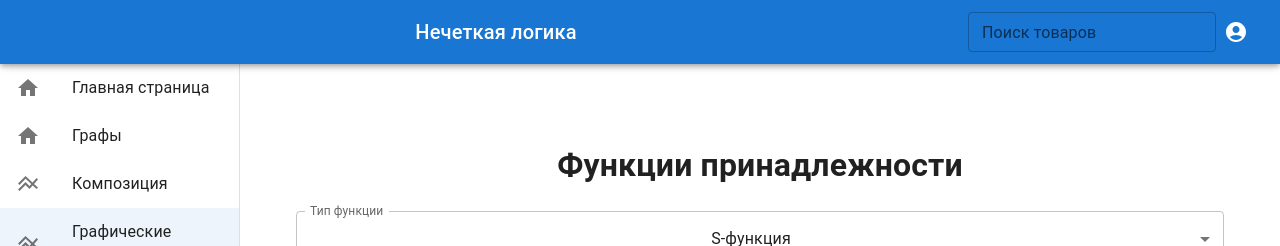
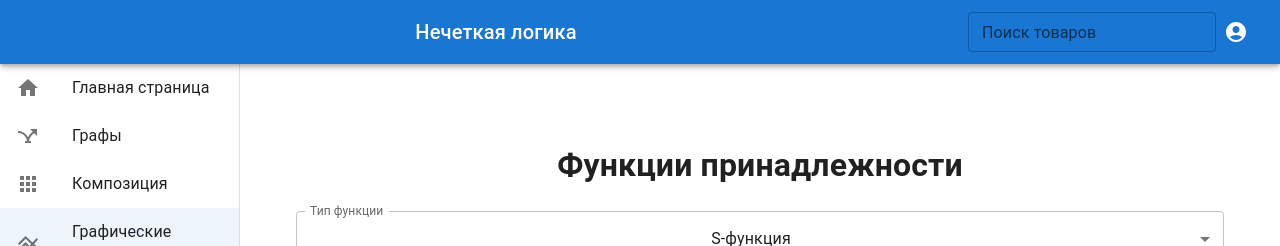
Before and after one commit to BoyarkinAlexandr/FuzzyLogic, a React (Vite) app in the folder frontend/: page /member in a window 1280 px wide. Shown: the top 246 px of the page. Built offline with nearby package versions, Linux system fonts and the light colour scheme.

Commit message:
Изменил стили navbar

```diff
--- a/frontend/src/components/MembershipFunction.jsx
+++ b/frontend/src/components/MembershipFunction.jsx
@@ -266,8 +266,8 @@ const MembershipFunction = () => {
               plugins: {
                 annotation: {
                   annotations: [
-                    // Отображение вертикальной линии для B
-                    showBLine && {
+                    // Отображение вертикальной линии для B и C только для трапецеидальной функции
+                    functionType === "trapezoidal" && showBLine && {
                       type: "line",
                       mode: "vertical",
                       scaleID: "x",
@@ -276,8 +276,7 @@ const MembershipFunction = () => {
                       borderWidth: 2,
                       borderDash: [5, 5], // Пунктирная линия
                     },
-                    // Отображение вертикальной линии для C
-                    showCLine && {
+                    functionType === "trapezoidal" && showCLine && {
                       type: "line",
                       mode: "vertical",
                       scaleID: "x",
@@ -286,7 +285,7 @@ const MembershipFunction = () => {
                       borderWidth: 2,
                       borderDash: [5, 5], // Пунктирная линия
                     },
-                  ].filter(Boolean),
+                  ].filter(Boolean), // Убираем пустые значения
                 },
               },
             }}
--- a/frontend/src/components/Navbar.jsx
+++ b/frontend/src/components/Navbar.jsx
@@ -5,7 +5,7 @@ import AppBar from '@mui/material/AppBar';
 import CssBaseline from '@mui/material/CssBaseline';
 import Toolbar from '@mui/material/Toolbar';
 import Typography from '@mui/material/Typography';
-import Divider from '@mui/material/Divider';
+import AppsIcon from '@mui/icons-material/Apps';
 import ListItem from '@mui/material/ListItem';
 import ListItemButton from '@mui/material/ListItemButton';
 import ListItemIcon from '@mui/material/ListItemIcon';
@@ -16,6 +16,7 @@ import IconButton from '@mui/material/IconButton';
 import AccountCircle from '@mui/icons-material/AccountCircle';
 import { Link, useLocation } from 'react-router-dom';
 import TextField from '@mui/material/TextField';
+import AirlineStopsIcon from '@mui/icons-material/AirlineStops';
 
 const drawerWidth = 240;
 
@@ -77,7 +78,7 @@ export default function Navbar({ content, onSearch }) {
           <ListItem key={1} disablePadding>
             <ListItemButton component={Link} to="/graphs" selected={"/graphs" === location.pathname}>
               <ListItemIcon>
-                <HomeIcon />
+                <AirlineStopsIcon />
               </ListItemIcon>
               <ListItemText primary={"Графы"} />
             </ListItemButton>
@@ -87,7 +88,7 @@ export default function Navbar({ content, onSearch }) {
           <ListItem key={2} disablePadding>
             <ListItemButton component={Link} to="/compozition" selected={"/compozition" === location.pathname}>
               <ListItemIcon>
-                <LineAxisIcon />
+                <AppsIcon />
               </ListItemIcon>
               <ListItemText primary={"Композиция"} />
             </ListItemButton>
```
